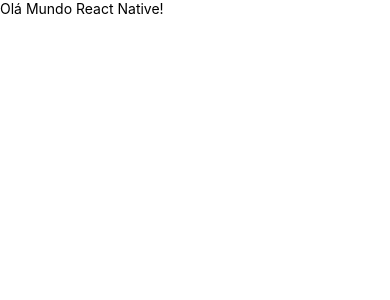
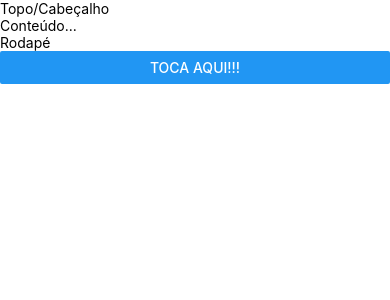
Before and after one commit to AlineMachadoTeixeira/ola-react-native, a React Native app: screen / in a window 390 px wide. Shown: the top 300 px of the page. Built offline with nearby package versions, Linux system fonts and the light colour scheme.

Commit message:
fazendo o botão

```diff
--- a/App.js
+++ b/App.js
@@ -1,12 +1,34 @@
-import { StatusBar, Text, View } from "react-native";
+import {
+  Alert,
+  Button,
+  SafeAreaView,
+  StatusBar,
+  Text,
+  View,
+} from "react-native";
 
 export default function App() {
+  const vai = () => {
+    Alert.alert("Titulo da janela", "Fala parça");
+  };
   return (
     <>
-      <View>
-        <StatusBar barStyle="light-content" />
-        <Text>Olá Mundo React Native!</Text>
-      </View>
+      <StatusBar barStyle="light-content" />
+      <SafeAreaView>
+        <View>
+          <Text>Topo/Cabeçalho</Text>
+        </View>
+
+        <View>
+          <Text>Conteúdo... </Text>
+        </View>
+
+        <View>
+          <Text>Rodapé</Text>
+          {/* onPress={} tipo onClick  */}
+          <Button title="Toca aqui!!!" onPress={vai} />
+        </View>
+      </SafeAreaView>
     </>
   );
 }
```
